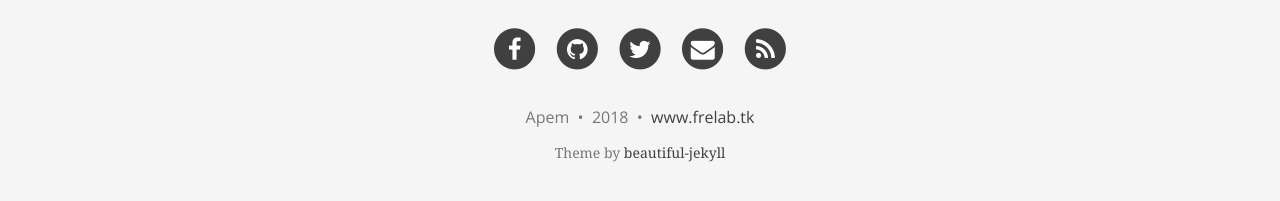
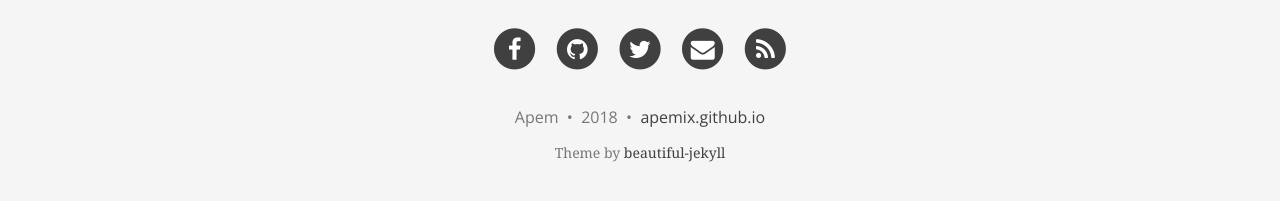
Before and after one commit to apemix/apemix.github.io, a Jekyll site: the page built from index.html, in a window 1280 px wide and 900 px high, scrolled down 2292 px. Shown: the part 684-885 px from the top of the window. Built offline with Jekyll 4.4.1, drawn with Linux system fonts in a browser that asks for light colours; nearby versions of some CDN libraries; the list of posts is cut into pages by our own code.

Commit message:
Update _config.yml

```diff
--- a/_config.yml
+++ b/_config.yml
@@ -4,7 +4,7 @@
 # baseurl is the website's URL without the hostname
 
 # If you are building a simple GitHub user page (http://username.github.io) then use these settings:
-url: "http://www.frelab.tk"
+url: "http://apemix.github.io"
 baseurl: ""
 
 # If you are building a GitHub project page then use these settings:
@@ -28,7 +28,7 @@
     - Beautiful Jekyll: "http://deanattali.com/beautiful-jekyll/"
     - Learn markdown: "http://www.markdowntutorial.com/"
     - GitHub Pages: "https://pages.github.com/"
-  Home: "http://www.frelab.tk/"
+  Home: "http:/apemix.github.io"
 
 # Image to show in the navigation bar - image must be a square (width = height)
 # Remove this parameter if you don't want an image in the navbar
@@ -92,7 +92,7 @@
 
 # How to display the link to the website in the footer
 # Remove this if you don't want a link in the footer
-url-pretty: "www.frelab.tk"  # eg. "deanattali.com/beautiful-jekyll"
+url-pretty: "apemix.github.io"  # eg. "deanattali.com/beautiful-jekyll"
 
 # --- Misc --- #
 # Fill in your Disqus shortname (NOT the userid) if you want to support Disqus comments
```
